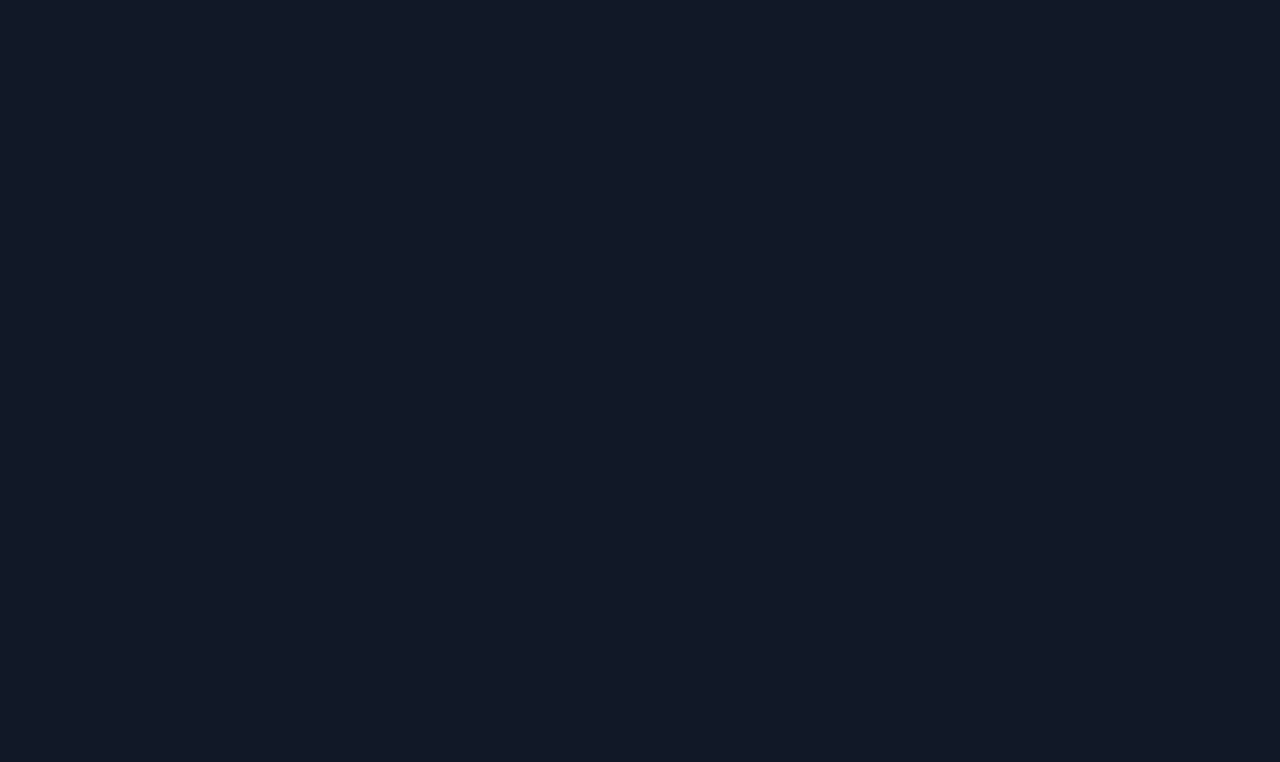
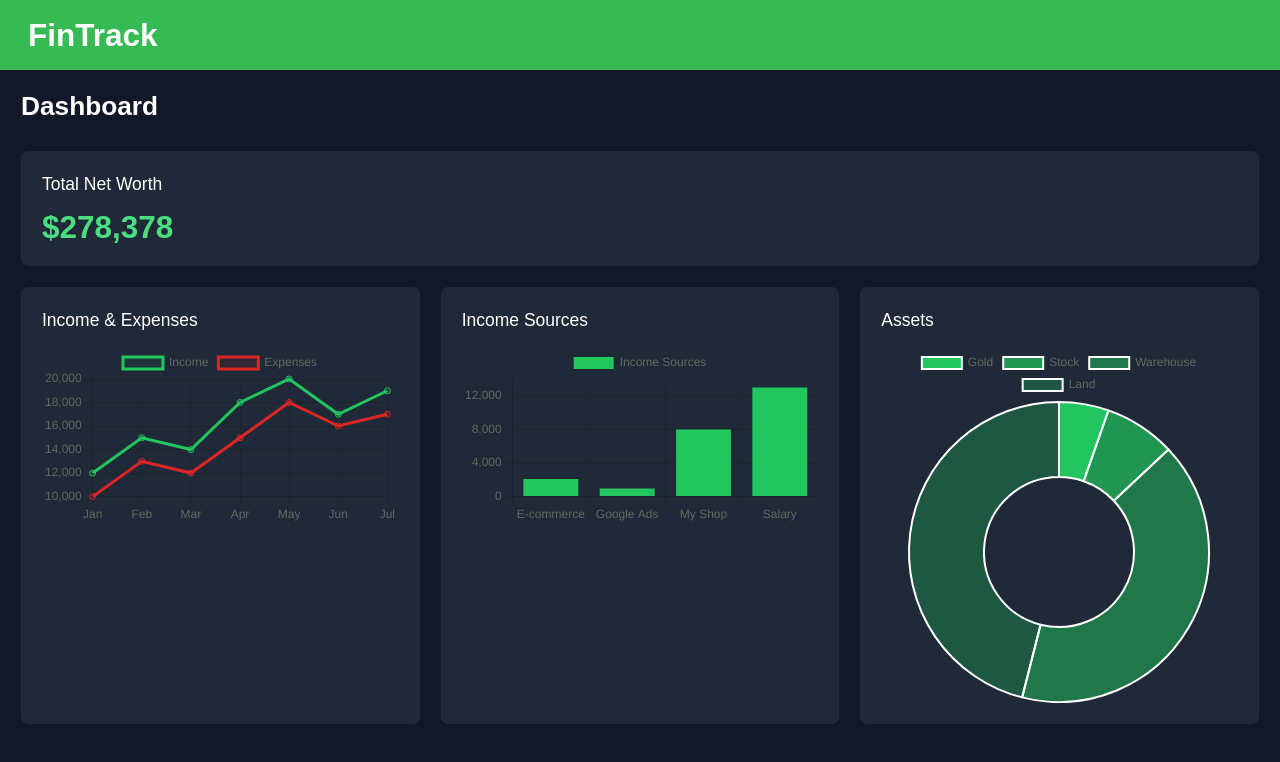
Before and after one commit to tilakdotcom/fin-track, a React (Vite) app in the folder client/: page /dashboard in a window 1280 px wide. Before the commit this address had no page. Shown: the top 762 px of the page. Built offline with nearby package versions, Linux system fonts and the light colour scheme.

Commit message:
dashboad added

```diff
--- a/client/package.json
+++ b/client/package.json
@@ -10,8 +10,10 @@
     "preview": "vite preview"
   },
   "dependencies": {
+    "chart.js": "^4.4.6",
     "lucide-react": "^0.462.0",
     "react": "^18.3.1",
+    "react-chartjs-2": "^5.2.0",
     "react-dom": "^18.3.1",
     "react-router-dom": "^7.0.1"
   },
--- a/client/src/App.tsx
+++ b/client/src/App.tsx
@@ -2,14 +2,19 @@
 import HomePage from "./pages/HomePage";
 import SignupPage from "./pages/SignupPage";
 import LoginPage from "./pages/LoginPage";
+import NavBar from "./components/Navbar";
+import Dashboard from "./pages/Dashboard";
 
 
 export default function App() {
   return <div className="">
     <BrowserRouter>
+        {/* Navigation */}
+        <NavBar  />
       <Routes>
         <Route path="/" element={<HomePage />} />
         <Route path="/signup" element={<SignupPage />} />
+        <Route path="/dashboard" element={<Dashboard />} />
         <Route path="/login" element={<LoginPage />} />
       </Routes>
     </BrowserRouter>
--- /dev/null
+++ b/client/src/components/Navbar.tsx
@@ -0,0 +1,32 @@
+import React, { useState } from "react";
+import { Menu, X } from "lucide-react";
+import { Link } from "react-router";
+
+const NavBar = () => {
+  const [menuOpen, setMenuOpen] = useState(false);
+
+  return (
+    <header className="bg-primary-dark shadow-md h-[70px] flex sm:px-8 px-6 ">
+      <nav className="container flex items-center justify-between">
+        <div className="">
+          <Link to="/" className="text-white font-bold  md:text-4xl text-2xl">
+            FinTrack
+          </Link>
+        </div>
+        {/* Mobile Menu Button */}
+        <button
+          onClick={() => setMenuOpen(!menuOpen)}
+          className="md:hidden flex items-center text-gray-700 focus:outline-none"
+        >
+          {menuOpen ? (
+            <X className="w-10 h-10" />
+          ) : (
+            <Menu className="w-10 h-10" />
+          )}
+        </button>
+      </nav>
+    </header>
+  );
+};
+
+export default NavBar;
--- /dev/null
+++ b/client/src/pages/Dashboard.tsx
@@ -0,0 +1,114 @@
+import React from "react";
+import { Line, Bar, Doughnut } from "react-chartjs-2";
+import {
+  Chart as ChartJS,
+  CategoryScale,
+  LinearScale,
+  PointElement,
+  LineElement,
+  BarElement,
+  ArcElement,
+  Tooltip,
+  Legend,
+} from "chart.js";
+
+ChartJS.register(
+  CategoryScale,
+  LinearScale,
+  PointElement,
+  LineElement,
+  BarElement,
+  ArcElement,
+  Tooltip,
+  Legend
+);
+
+const Dashboard: React.FC = () => {
+  // Line Chart Data
+  const lineData = {
+    labels: ["Jan", "Feb", "Mar", "Apr", "May", "Jun", "Jul"],
+    datasets: [
+      {
+        label: "Income",
+        data: [12000, 15000, 14000, 18000, 20000, 17000, 19000],
+        borderColor: "rgba(34, 197, 94, 1)",
+        backgroundColor: "rgba(34, 197, 94, 0.1)",
+        fill: true,
+      },
+      {
+        label: "Expenses",
+        data: [10000, 13000, 12000, 15000, 18000, 16000, 17000],
+        borderColor: "rgba(220, 38, 38, 1)",
+        backgroundColor: "rgba(220, 38, 38, 0.1)",
+        fill: true,
+      },
+    ],
+  };
+
+  // Doughnut Chart Data
+  const doughnutData = {
+    labels: ["Gold", "Stock", "Warehouse", "Land"],
+    datasets: [
+      {
+        data: [15700, 22500, 120000, 135000],
+        backgroundColor: [
+          "rgba(34, 197, 94, 1)",
+          "rgba(34, 197, 94, 0.7)",
+          "rgba(34, 197, 94, 0.5)",
+          "rgba(34, 197, 94, 0.3)",
+        ],
+        hoverBackgroundColor: [
+          "rgba(34, 197, 94, 0.8)",
+          "rgba(34, 197, 94, 0.6)",
+          "rgba(34, 197, 94, 0.4)",
+          "rgba(34, 197, 94, 0.2)",
+        ],
+      },
+    ],
+  };
+
+  // Bar Chart Data
+  const barData = {
+    labels: ["E-commerce", "Google Ads", "My Shop", "Salary"],
+    datasets: [
+      {
+        label: "Income Sources",
+        data: [2100, 950, 8000, 13000],
+        backgroundColor: "rgba(34, 197, 94, 1)",
+      },
+    ],
+  };
+
+  return (
+    <div className="bg-gray-900 min-h-screen text-white p-6">
+      <h1 className="text-3xl font-bold mb-8">Dashboard</h1>
+      <div className="grid grid-cols-1 md:grid-cols-3 gap-6">
+        {/* Total Net Worth */}
+        <div className="col-span-1 md:col-span-3 bg-gray-800 p-6 rounded-lg">
+          <h2 className="text-xl font-medium">Total Net Worth</h2>
+          <p className="text-4xl font-bold text-green-400 mt-4">$278,378</p>
+        </div>
+
+        {/* Line Chart */}
+        <div className="bg-gray-800 p-6 rounded-lg">
+          <h2 className="text-xl font-medium mb-4">Income & Expenses</h2>
+          <Line data={lineData} />
+        </div>
+
+        {/* Bar Chart */}
+        <div className="bg-gray-800 p-6 rounded-lg">
+          <h2 className="text-xl font-medium mb-4">Income Sources</h2>
+          <Bar data={barData} />
+        </div>
+
+        {/* Doughnut Chart */}
+        <div className="bg-gray-800 p-6 rounded-lg">
+          <h2 className="text-xl font-medium mb-4">Assets</h2>
+          <Doughnut data={doughnutData} />
+        </div>
+      </div>
+    </div>
+  );
+};
+
+export default Dashboard;
--- a/client/tailwind.config.js
+++ b/client/tailwind.config.js
@@ -5,6 +5,18 @@
   theme: {
     extend: {
       colors: {
+        greenish: {
+          50: "#f0fdf4",
+          100: "#dcfce7",
+          200: "#bbf7d0",
+          300: "#86efac",
+          400: "#4ade80",
+          500: "#22c55e",
+          600: "#16a34a",
+          700: "#15803d",
+          800: "#166534",
+          900: "#14532d",
+        },
         primary: {
           light: '#4C51BF', // Light mode primary color
           dark: '#35ba54',  // Dark mode primary color
```
Also changed, not shown: 1 other file (tests, documents, lock files or other folders).
